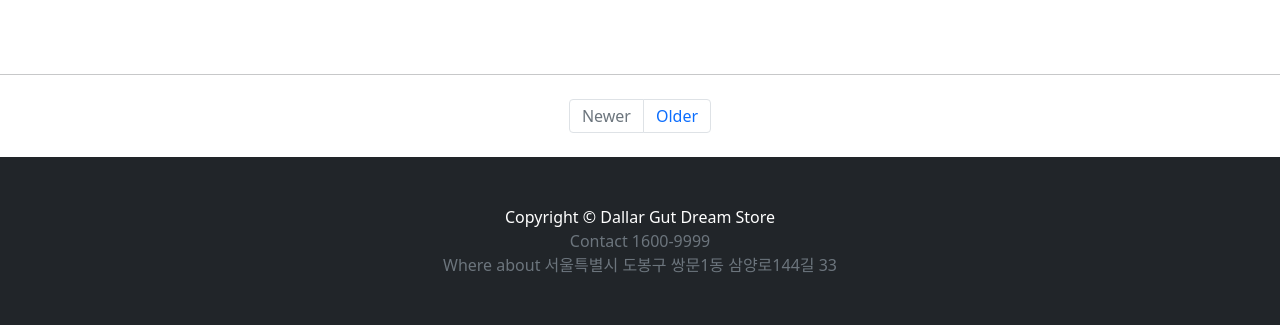
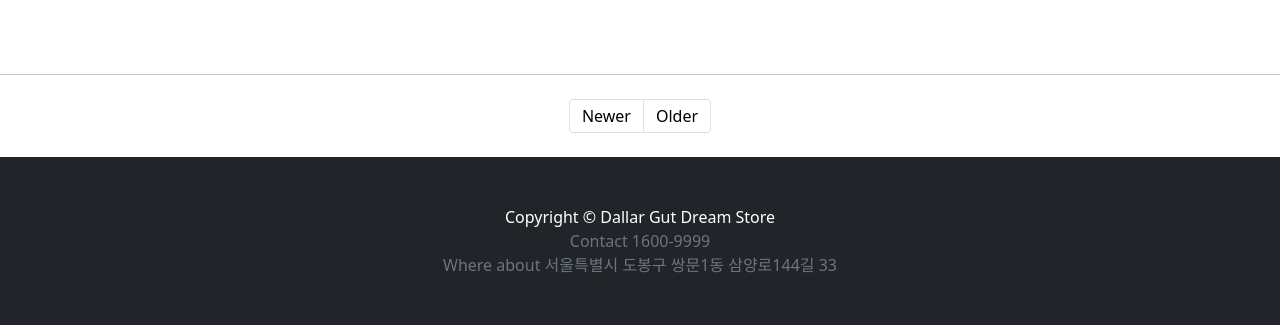
Before and after one commit to 210B/DreamStore, a Django app: page /dream/ in a window 1280 px wide. Shown: the part 1286-1611 px from the top of the page. Run offline with Django 4.2, Linux system fonts and the light colour scheme; data comes from the database, SQL or seed files in the repository; some libraries are stand-ins or nearby versions.

Commit message:
pagination

```diff
--- a/dream/templates/dream/dream_list.html
+++ b/dream/templates/dream/dream_list.html
@@ -66,10 +66,10 @@
                 <li class="page-item"><a class="page-link" href="?page={{page_obj.previous_page_number}}"
                                          tabindex="-1" aria-disabled="true">Newer</a></li>
                 {% else %}
-                <li class="page-item disabled"><a class="page-link" href="#" tabindex="-1" aria-disabled="true">Newer</a></li>
+                <li class="page-item disabled"><a class="page-link" href="#" tabindex="-1" aria-disabled="true" style="color:black">Newer</a></li>
                 {% endif %}
                 {% if page_obj.has_next %}
-                <li class="page-item"><a class="page-link" href="?page={{page_obj.next_page_number}}">Older</a></li>
+                <li class="page-item"><a class="page-link" href="?page={{page_obj.next_page_number}}" style="color:black">Older</a></li>
                 {% else %}
                 <li class="page-item disabled"><a class="page-link" href="#!">Older</a></li>
                 {% endif %}
```
